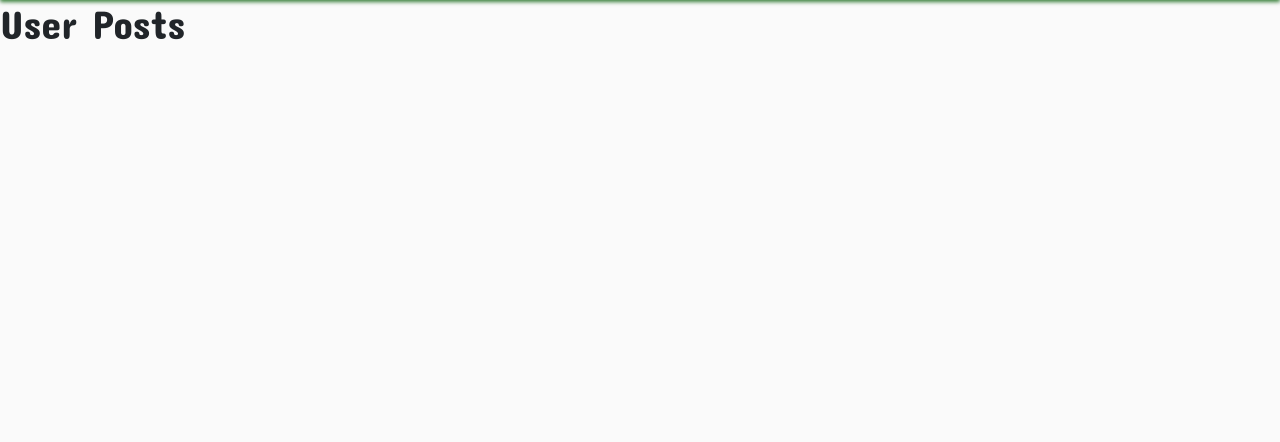
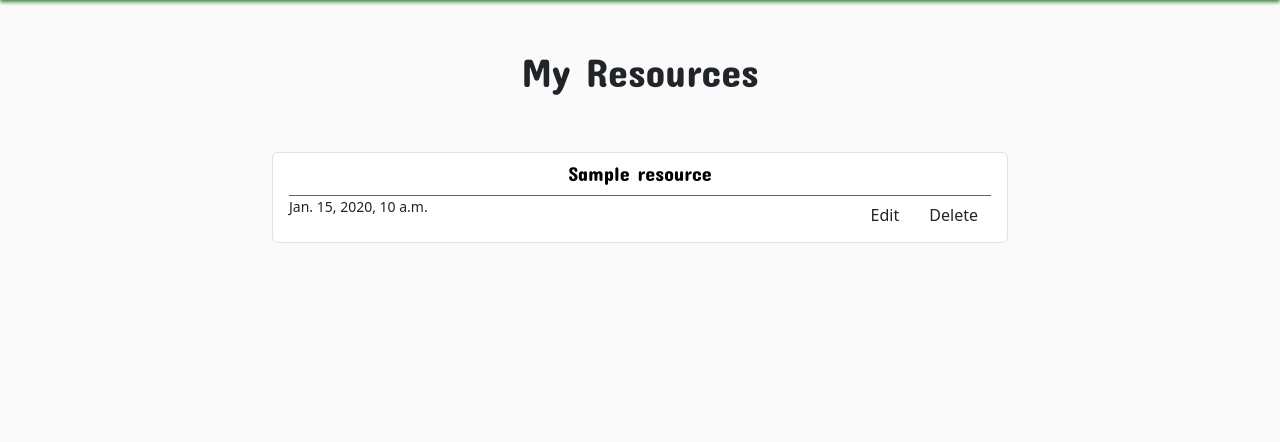
Before and after one commit to KyleMardell/bee-teach, a Django app: page /user_posts_list/ in a window 1280 px wide. Shown: the part 57-499 px from the top of the page. Run offline with Django 5.2, Linux system fonts and the light colour scheme; a user stored in the database is signed in; tables that the repository leaves empty hold one stand-in row (values such as "Sample post"); some web fonts are replaced.

Commit message:
Add code to view a list of the users resources.

```diff
--- a/post/templates/post/user_posts_list.html
+++ b/post/templates/post/user_posts_list.html
@@ -4,6 +4,37 @@
 
 {% block content %}
 
-<h1>User Posts</h1>
+<section class="container">
+    <div class="row my-5">
+        <div class="col">
+            <h1 class="text-center">My Resources</h1>
+        </div>
+    </div>
+
+    <div class="row justify-content-center mb-5">
+        <div class="col-12 col-md-10 col-lg-8">
+
+            <div class="list-group w-100">
+
+                {% for resource in user_resources %}
+                <div class="list-group-item mb-2">
+
+                    <a href="{% url 'resource_detail' resource.slug %}" class="resource-link text-center">
+                        <h5 class="card-title text-truncate">{{ resource.title }}</h5>
+                    </a>
+                    <div class="d-flex w-100 justify-content-between">
+                        <small>{{ resource.created_on }}</small>
+                        <div>
+                            <button class="btn">Edit</button>
+                            <button class="btn">Delete</button>
+                        </div>
+                    </div>
+                </div>
+                {% endfor %}
+
+            </div>
+        </div>
+    </div>
+</section>
 
 {% endblock %}
--- a/post/views.py
+++ b/post/views.py
@@ -140,10 +140,12 @@ def comment_edit(request, slug, comment_id):
 @login_required
 def user_posts_list(request):
 
+    user_resources = Resource.objects.filter(author=request.user)
+
     return render(
         request,
         "post/user_posts_list.html",
         {
-
+            "user_resources": user_resources,
         },
     )
```
